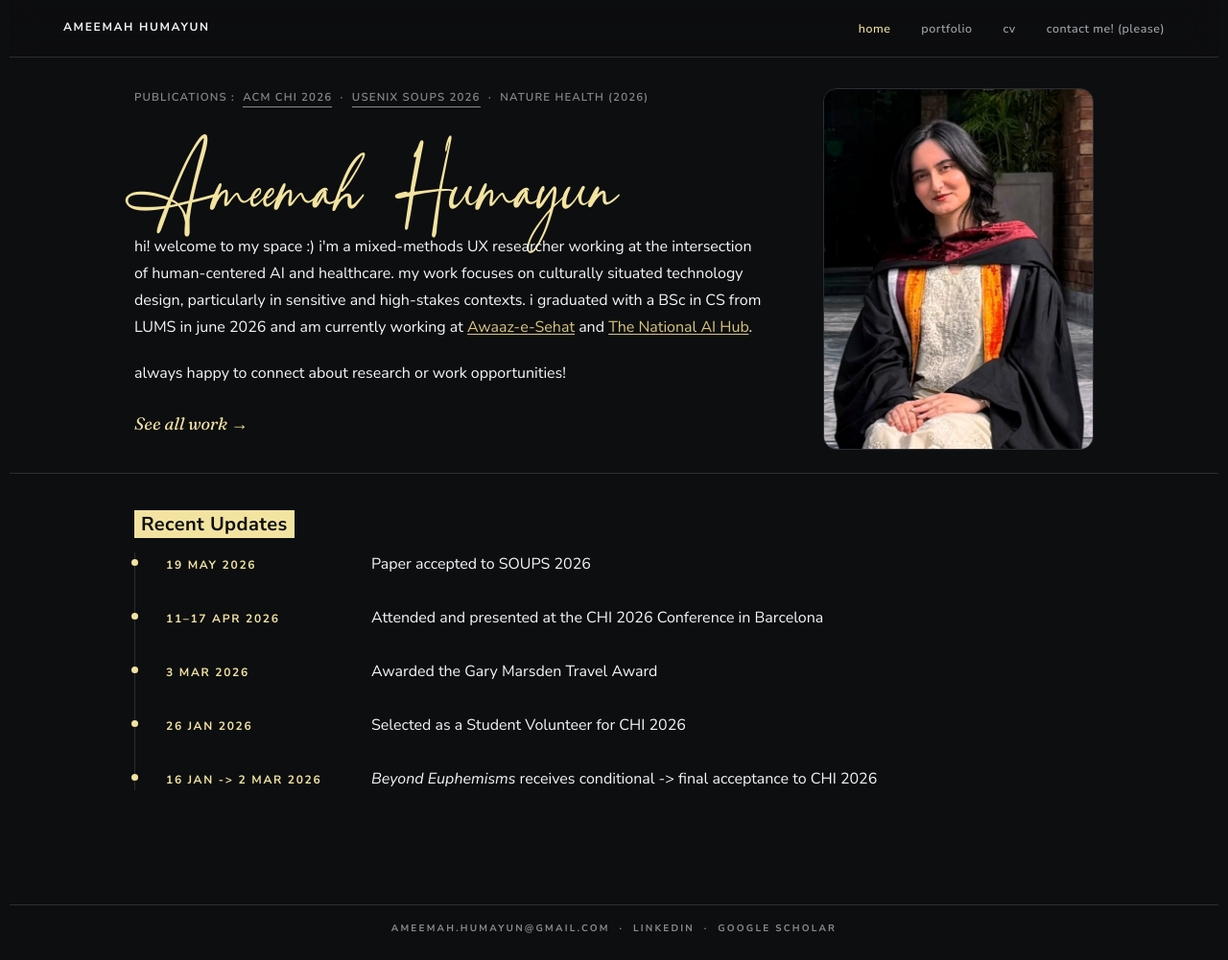
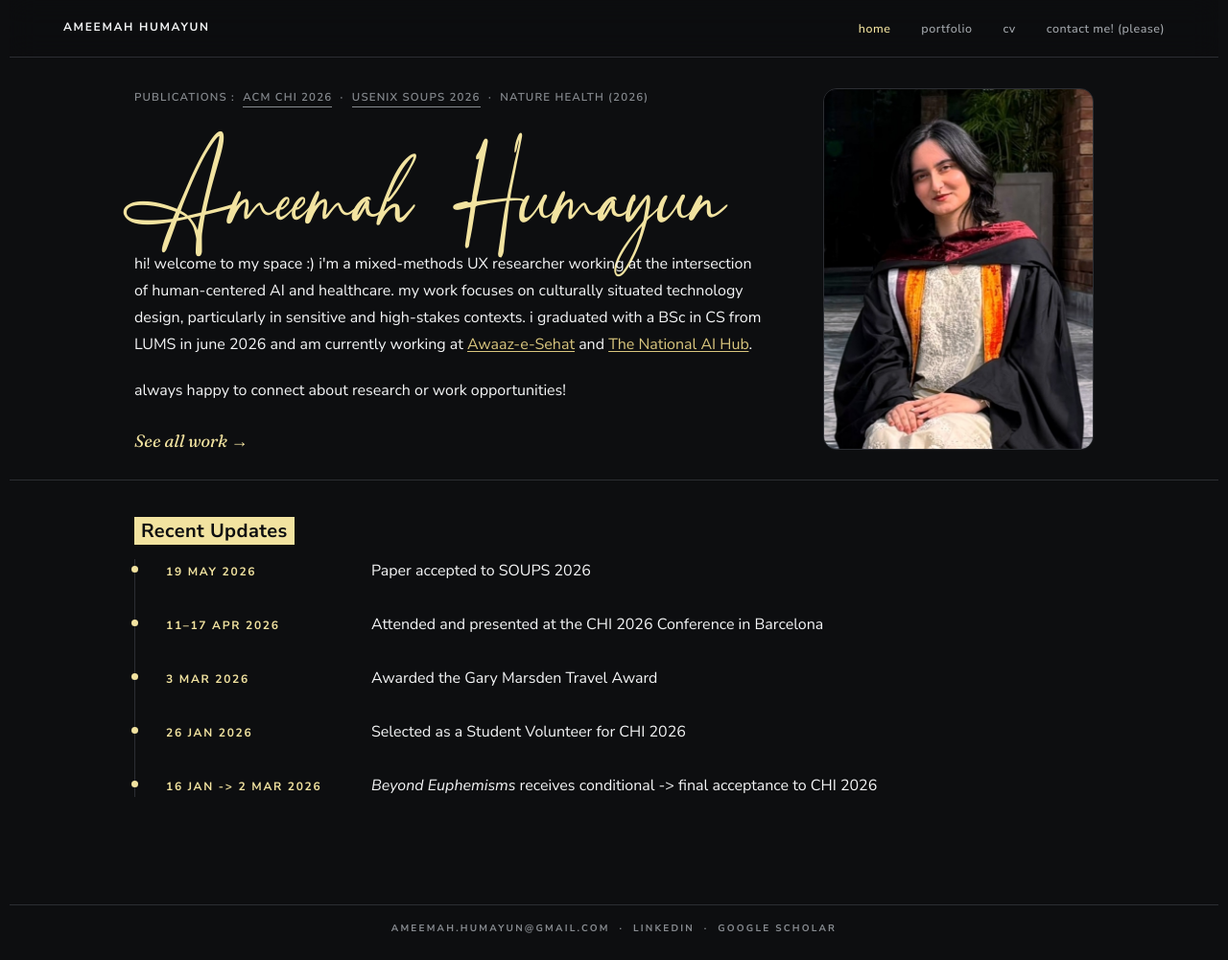
Before and after one commit to ameemahumayun/ameemahumayun.github.io, a Jekyll site: the page built from index.html, in a window 1280 px wide and 1001 px high. Shown: the whole window at 96% size. Built offline with Jekyll 4.4.1, drawn with Linux system fonts in a browser that asks for light colours.

Commit message:
Increase homepage signature font size

```diff
--- a/assets/css/components.css
+++ b/assets/css/components.css
@@ -827,6 +827,6 @@ details[open] .accordion__icon::after { opacity: 0; }                          /
   font-weight: 400;
   font-style: normal;
   color: var(--color-accent);
-  font-size: clamp(3rem, 6vw, 4.5rem);
+  font-size: clamp(3.5rem, 7vw, 5.5rem);
   line-height: 1.1;
 }
```
